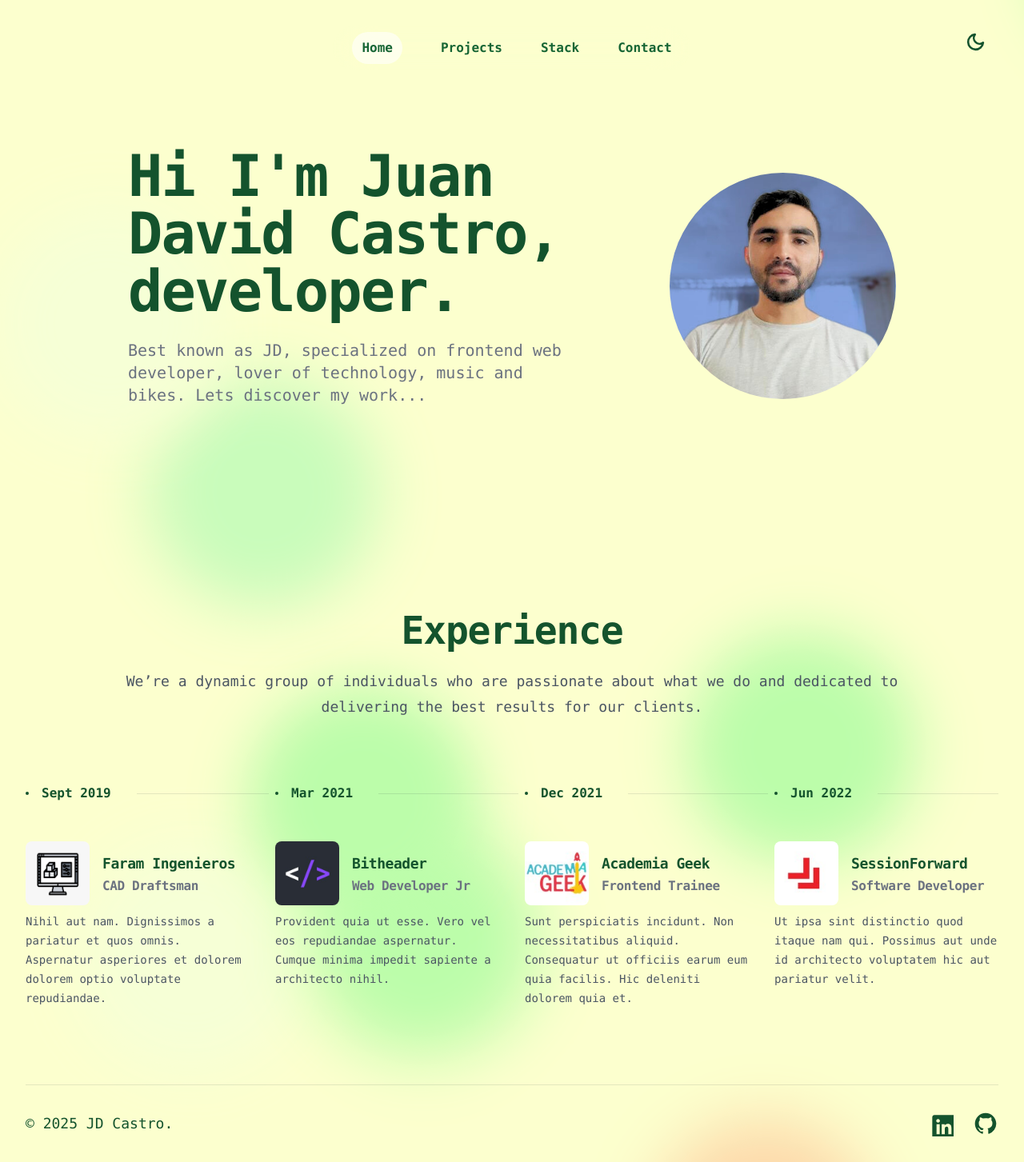
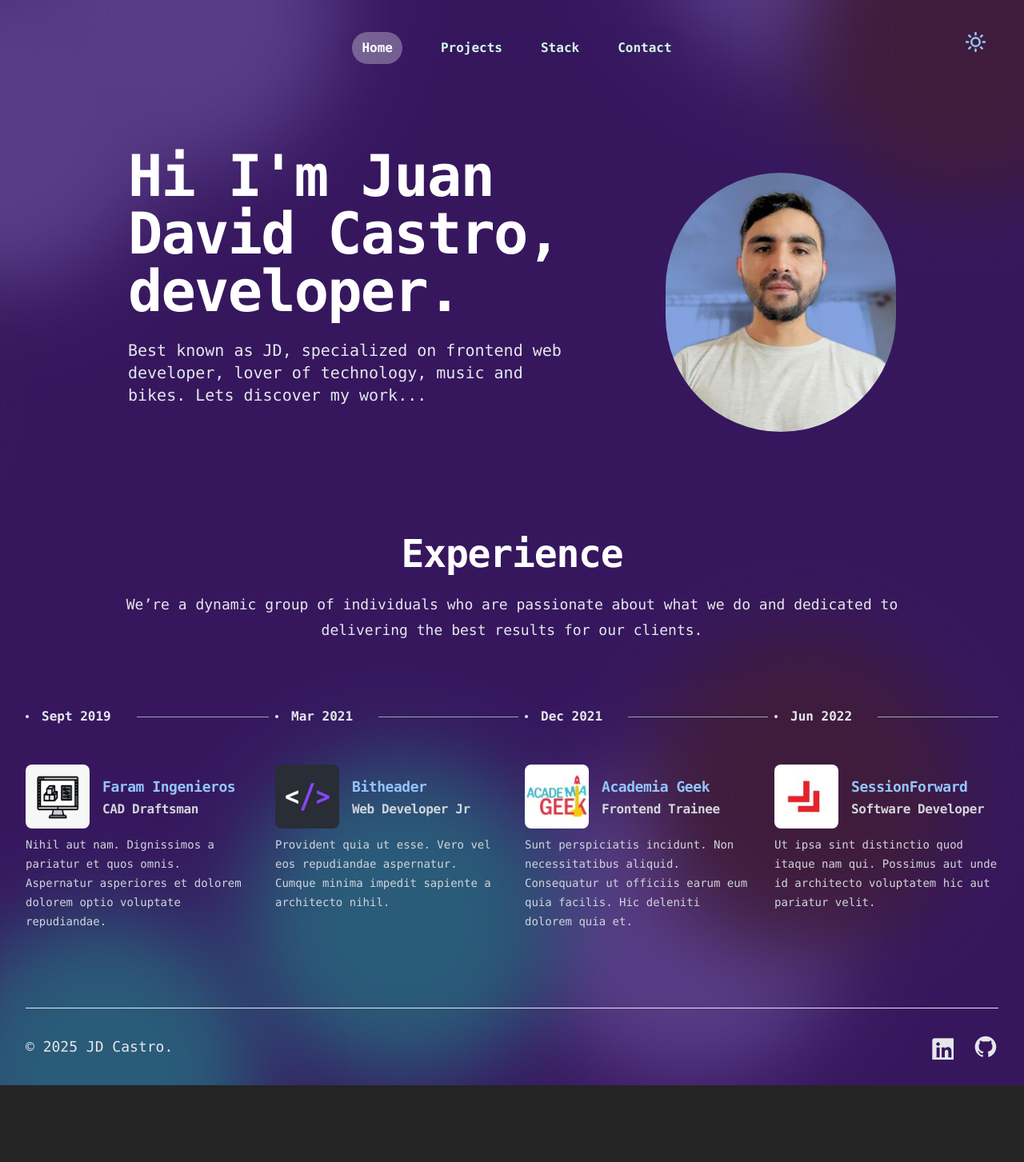
Before and after one commit to juandcastroj/portfolio, a React (Vite) app: page / in a window 1280 px wide. Shown: the whole page at 80% size. After the commit the page ends 1357 px from the top, so only its background shows below. Built offline with nearby package versions, Linux system fonts and the light colour scheme; what tailwindcss-animated would draw is missing.

Commit message:
Bunch of little things

```diff
--- a/src/components/footer.jsx
+++ b/src/components/footer.jsx
@@ -1,29 +1,25 @@
 import { social } from "../constants/footer.jsx";
-
 
 export default function Footer () {
 
     return(
         <footer className="mx-auto mt-16 max-w-7xl px-6 sm:mt-0 lg:px-8">
           <div className="pb-8">
-
             <div className="mt-16 border-t border-gray-900/10 dark:border-gray-200 pt-8 sm:mt-0 md:flex md:items-center md:justify-between">
               <div className="flex gap-x-6 md:order-2">
                 {
                   social.map((item) => (
-                  <a key={item.name} href={item.href} className="text-[#14532d] dark:text-gray-200 hover:text-gray-500" target="_blank" rel="noopener noreferrer">
+                  <a key={item.name} href={item.href} className="text-[#14532d] dark:text-gray-200 hover:text-gray-500 dark:hover:text-gray-400" target="_blank" rel="noopener noreferrer">
                     <span className="sr-only">{item.name}</span>
                     <item.icon aria-hidden="true" className="size-8" />
                   </a>
                   ))
                 }
               </div>
-
               <p className="mt-8 text-lg font-mono text-[#14532d] dark:text-gray-200 md:order-1 md:mt-0">
                 &copy; 2025 JD Castro.
               </p>
             </div>
-
           </div>
         </footer>
     )
--- a/src/components/hero.jsx
+++ b/src/components/hero.jsx
@@ -3,7 +3,7 @@ import JD_photo from '../assets/images/hero/jd_photo.jpeg';
 export default function Hero() {
 
     return (
-      <div className="relative isolate -z-10 overflow-hidden pt-14">
+      <div className="relative isolate -z-10 overflow-hidden pt-14 animate-fade-down animate-duration-[3000ms] animate-delay-1000">
           {/* <div
             aria-hidden="true"
             className="absolute inset-y-0 right-1/2 -z-10 -mr-96 w-[200%] origin-top-right skew-x-[-30deg] bg-white dark:bg-[#2b0076] shadow-xl shadow-indigo-600/10 ring-1 ring-indigo-50 dark:ring-[#2b0076] sm:-mr-80 lg:-mr-[22rem]"
@@ -11,7 +11,7 @@ export default function Hero() {
         <div className="mx-auto max-w-5xl px-6 py-10 sm:py-24 lg:py-32 lg:px-8">
           <div className="mx-auto max-w-2xl lg:mx-0 lg:flex gap-4 lg:max-w-none">
 
-            <div className="flex flex-col justify-between font-mono animate-fade-right animate-duration-[3000ms] animate-delay-200">
+            <div className="flex flex-col justify-between font-mono">
                 <h1 className="max-w-2xl text-balance text-3xl sm:text-5xl font-semibold tracking-tight text-green-900 dark:text-white lg:text-7xl lg:col-span-2 xl:col-auto">
                   Hi I&#39;m Juan David Castro, developer.
                 </h1>
@@ -22,15 +22,11 @@ export default function Hero() {
                   </p>
                 </div>
             </div>
-
-            <div className="animate-fade-left animate-duration-[3000ms] animate-delay-200">
               <img
                   alt="JD photo"
                   src={JD_photo}
                   className="mt-10 sm:mt-8 aspect-square w-full max-w-xl rounded-full object-cover lg:max-w-72 text-center"
                 />
-            </div>
-
           </div>
         </div>
         {/* <div className="absolute inset-x-0 bottom-0 -z-10 h-24 bg-gradient-to-t from-white sm:h-32" /> */}
--- a/src/components/navbarDesktop.jsx
+++ b/src/components/navbarDesktop.jsx
@@ -2,7 +2,6 @@ import { useEffect, useState } from "react";
 import { Link } from "react-router-dom";
 import { Bars3Icon } from "@heroicons/react/24/outline";
 import ThemeSwitcher from "./themeSwitcher";
-
 import { useLocation } from "react-router-dom";
 
 export function NavbarDesktop({ navigationItems, handleMobileMenu }) {
@@ -23,7 +22,8 @@ export function NavbarDesktop({ navigationItems, handleMobileMenu }) {
     <>
       <nav
         aria-label="Global"
-        className={`font-mono animate-fade-down animate-duration-[1500ms] animate-delay-200 mx-auto flex max-w-7xl items-center justify-end lg:justify-center p-6 lg:px-8 ${
+        className={`font-mono animate-fade-down animate-duration-[1500ms] animate-delay-200 mx-auto flex max-w-7xl items-center justify-end lg:justify-center p-6 lg:px-8
+         ${
           hasBackground ? "" : "bg-transparent"
         }`}
       >
@@ -39,13 +39,13 @@ export function NavbarDesktop({ navigationItems, handleMobileMenu }) {
         </div>
 
         <div
-          className={`hidden lg:flex lg:gap-x-12 fixed top-8 rounded-full px-6 py-2 items-center backdrop-blur-xl transition-colors duration-300 ${
+          className={`hidden lg:flex lg:gap-x-12 fixed top-8 rounded-full px-4 py-2 items-center backdrop-blur-xl transition-colors duration-300 ${
             hasBackground ? "bg-white/40 dark:bg-[#471f8d]/50 shadow-md backdrop-blur-md"
             : "bg-transparent"
           }`}
         >
 
-          {navigationItems.map(({ name, to }, index) => {
+          { navigationItems.map(({ name, to }, index) => {
             const isActive = location.pathname === to;
             return (
               <Link
--- a/src/components/projects.jsx
+++ b/src/components/projects.jsx
@@ -3,9 +3,8 @@ import { projectsData } from "../constants/projectsPortfolio";
 export default function Projects() {
 
   return (
-    <div id="Projects" className="py-20 md:py-28">
+    <div className="py-20 md:py-28 animate-fade-down animate-duration-[3000ms] animate-delay-700">
       <div className="mx-auto max-w-6xl gap-20 px-6 sm:px-12 lg:px-16 font-mono">
-
         <div className="text-center xl:col-span-2 mb-12">
           <h2 className="text-4xl font-semibold tracking-tight text-green-900 dark:text-blue-300 sm:text-5xl">
             Main projects
@@ -15,16 +14,13 @@ export default function Projects() {
           </p>
         </div>
 
-        <ul
-          role="list"
-          className="space-y-8 xl:col-span-3"
-        >
-          {projectsData.map(
+        <ul role="list"  className="space-y-8 xl:col-span-3" >
+          {  projectsData.map(
             ({ company, role, imageUrl, description, url, repo }, index) => (
               <li
                 key={index}
-                className="flex flex-col gap-10 sm:flex-row p-3 bg-white dark:bg-transparent
-                           rounded-3xl ring-1 ring-slate-100 dark:ring-[#471f8d] hover:shadow-md hover:bg-amber-50 dark:hover:bg-white/10 dark:hover:backdrop-blur-md" >
+                className="flex flex-col gap-10 sm:flex-row p-3 bg-transparent
+                           rounded-3xl ring-1 ring-slate-300 dark:ring-[#471f8d] hover:shadow-md hover:bg-white/30 dark:hover:bg-white/10 hover:backdrop-blur-md" >
               {/* <iframe src={url} className="aspect-square w-[24rem] md:w-96 xl:w-[40rem] h-80 flex-none rounded-none md:rounded-2xl object-cover"></iframe> */}
                   <img
                     alt={company}
@@ -48,7 +44,7 @@ export default function Projects() {
                     href={repo}
                     className="text-green-900 hover:text-gray-500 dark:text-gray-200 dark:hover:text-gray-400"
                   >
-                        <span className="sr-only">Repository</span>
+                    <span className="sr-only">Repository</span>
                     <svg
                       fill="currentColor"
                       viewBox="0 0 30 30"
@@ -64,10 +60,9 @@ export default function Projects() {
                   </a>
                 </div>
               </li>
-              ))
-            }
+            ))
+          }
         </ul>
-
       </div>
     </div>
   );
--- a/src/components/stack.jsx
+++ b/src/components/stack.jsx
@@ -5,7 +5,7 @@ export default function Stack() {
   return (
     <div id="Stack" className="py-16 sm:py-20">
       <div className="mx-auto max-w-7xl px-6 lg:px-8">
-        <div className="mx-auto max-w-2xl lg:mx-0 font-mono">
+        <div className="mx-auto max-w-5xl font-mono text-center">
           {/* <h2 className="text-pretty text-4xl font-semibold tracking-tight text-green-900 dark:text-blue-300 sm:text-5xl">My stack</h2> */}
           <p className="mt-6 text-lg/8 text-gray-600 dark:text-gray-200">
             We’re a dynamic group of individuals who are passionate about what we do and dedicated to delivering the
--- a/src/components/timeline.jsx
+++ b/src/components/timeline.jsx
@@ -2,8 +2,7 @@ import { timelineItems } from "../constants/timeline";
 
 export default function Timeline() {
   return (
-    <div className="mx-auto my-12 max-w-7xl px-6 lg:px-8 py-8 lg:py-12">
-
+    <div className="mx-auto mb-12 max-w-7xl px-6 lg:px-8 pb-8 lg:pb-12">
       <div className="mx-auto pb-12 lg:pb-20 max-w-5xl font-mono text-center">
         <h2 className="text-pretty text-4xl font-semibold tracking-tight text-green-900 dark:text-white sm:text-5xl">Experience</h2>
         <p className="mt-6 text-lg/8 text-gray-600 dark:text-gray-200">
--- a/src/contexts/ThemeContext.jsx
+++ b/src/contexts/ThemeContext.jsx
@@ -8,7 +8,7 @@ export const ThemeProvider = ({ children }) => {
 
   const [theme, setTheme] = useState(() => {
     const savedTheme = localStorage.getItem("theme");
-    return savedTheme ? savedTheme : "light";
+    return savedTheme ? savedTheme : "dark";
   });
 
   useEffect(() => {
```
